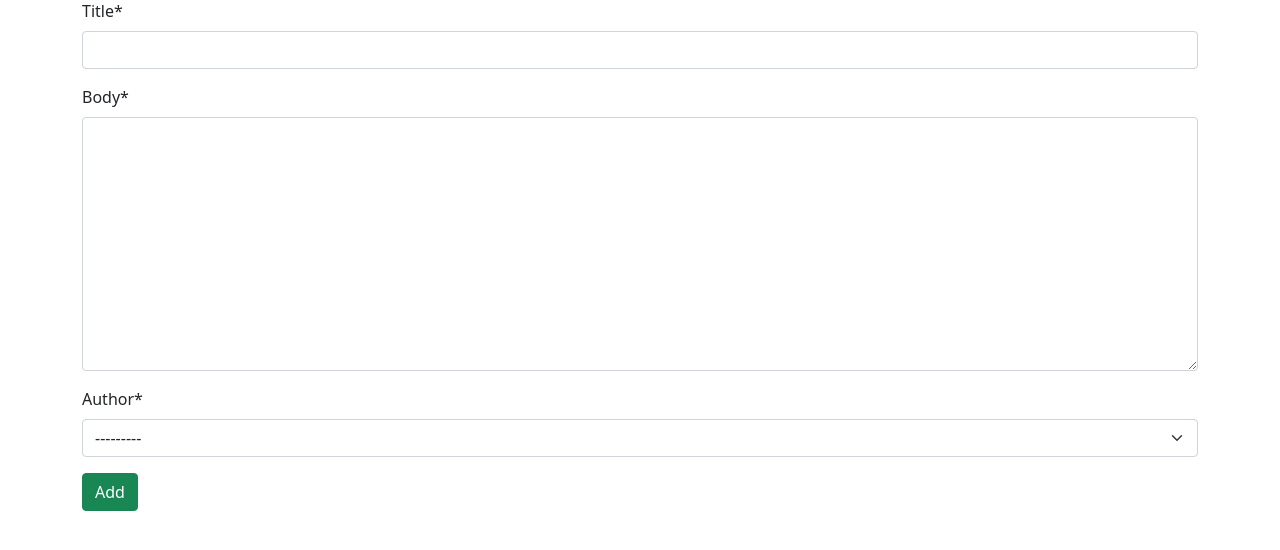
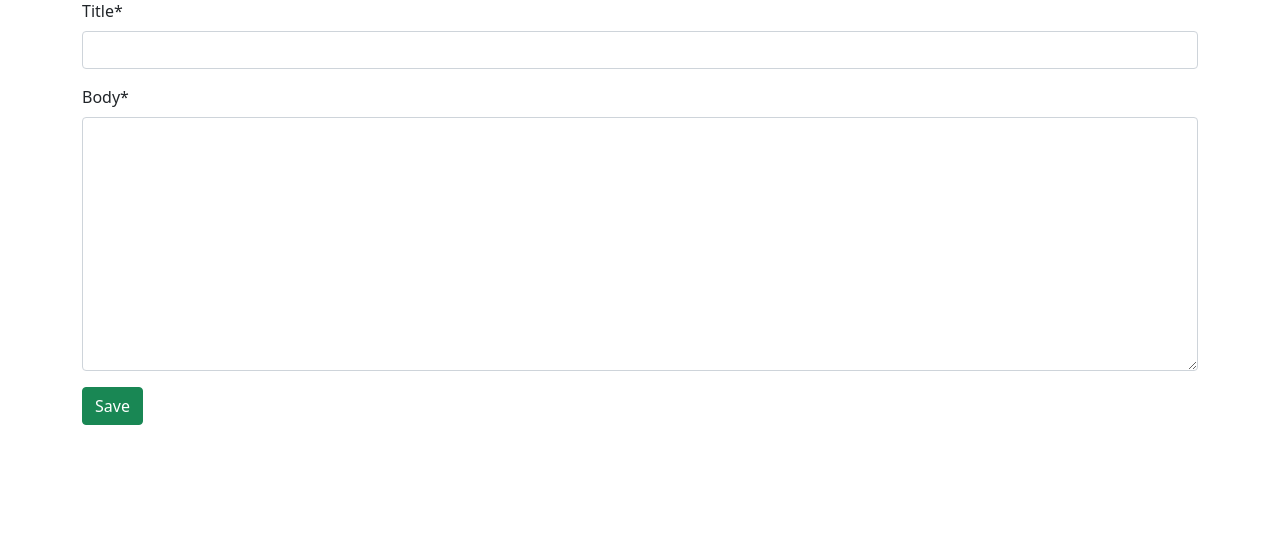
Before and after one commit to paulnyabaro/general_python, a Django app: page /articles/new/ in a window 1280 px wide. Shown: the part 175-725 px from the top of the page. Run offline with Django 4.2, Linux system fonts and the light colour scheme; some libraries are stand-ins or nearby versions.

Commit message:
Updated Article create view

```diff
--- a/articles/views.py
+++ b/articles/views.py
@@ -8,7 +8,11 @@ from .models import Article
 class ArticleCreateView(CreateView):
     model = Article
     template_name = 'article_new.html'
-    fields = ('title', 'body', 'author')
+    fields = ('title', 'body')
+
+    def form_valid(self, form):
+        form.instance.author = self.request.user
+        return super().form_valid(form)
 
 class ArticleListView(ListView):
     model = Article
--- a/templates/article_new.html
+++ b/templates/article_new.html
@@ -10,7 +10,7 @@
         <form action="" method="post">
             {% csrf_token %}
             {{ form|crispy }}
-            <button type="submit" class="btn btn-success">Add</button>
+            <button type="submit" class="btn btn-success">Save</button>
         </form>
     </div>
 </div>
```
